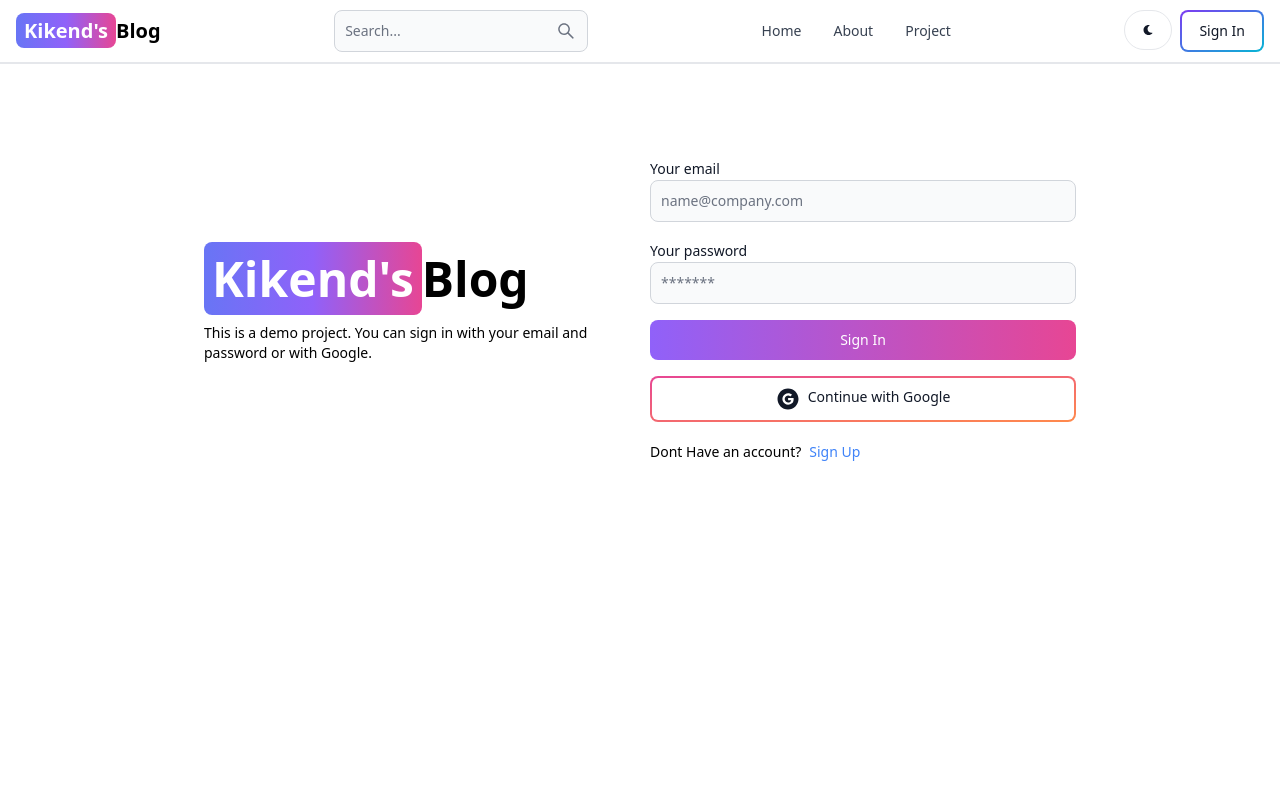
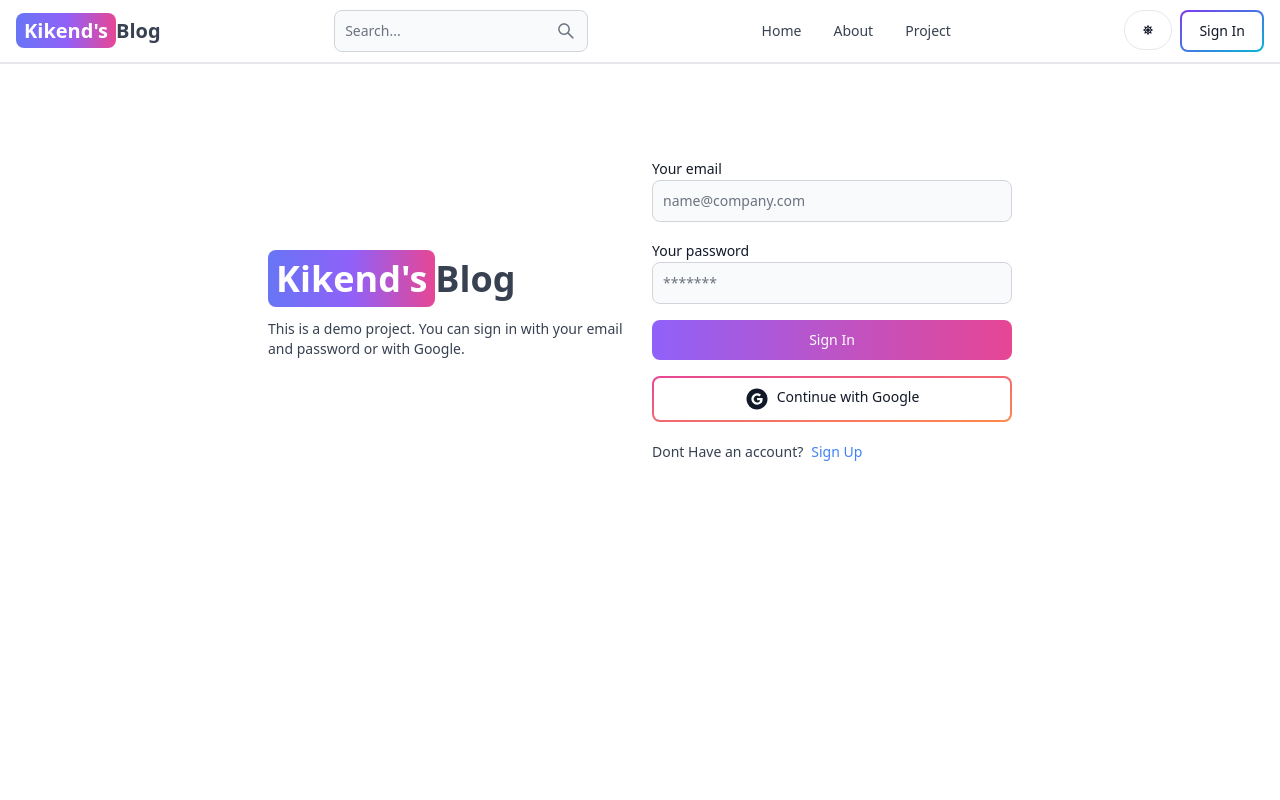
Before and after one commit to kike-Pinto/mern-blog, a React (Vite) app in the folder client/: page /sign-in in a window 1280 px wide. Shown: the top 800 px of the page. Built offline with nearby package versions, Linux system fonts and the light colour scheme; no server answers.

Commit message:
complete dark mode functionality

```diff
--- a/client/src/components/Header.jsx
+++ b/client/src/components/Header.jsx
@@ -2,11 +2,14 @@
 import { Button, Navbar, TextInput, Dropdown, Avatar } from 'flowbite-react'
 import { Link, useLocation } from 'react-router-dom'
 import { AiOutlineSearch } from 'react-icons/ai'
-import { FaMoon } from 'react-icons/fa'
-import { useSelector } from 'react-redux'
+import { FaMoon, FaSun } from 'react-icons/fa'
+import { useSelector, useDispatch } from 'react-redux'
+import { toogleTheme } from '../redux/theme/themeSlice'
 
 const Header = () => {
   const { currentUser } = useSelector((state) => state.user)
+  const { theme } = useSelector((state) => state.theme)
+  const dispatch = useDispatch()
   const path = useLocation().pathname
   return (
     <Navbar className='border-b-2'>
@@ -31,8 +34,13 @@
         <AiOutlineSearch />
       </Button>
       <div className='flex gap-2 md:order-2'>
-        <Button className='w-12 h-10 hidden sm:inline' color='gray' pill>
-          <FaMoon />
+        <Button
+          className='w-12 h-10 hidden sm:inline'
+          color='gray'
+          pill
+          onClick={() => dispatch(toogleTheme())}
+        >
+          {theme === 'light' ? <FaSun /> : <FaMoon />}
         </Button>
         {currentUser ? (
           <Dropdown
--- /dev/null
+++ b/client/src/components/ThemeProvider.jsx
@@ -0,0 +1,15 @@
+import React from 'react'
+import { useSelector } from 'react-redux'
+
+const ThemeProvider = ({ children }) => {
+  const { theme } = useSelector((state) => state.theme)
+  return (
+    <div className={theme}>
+      <div className='bg-white text-gray-700 dark:text-gray-200 dark:bg-[rgb(16,23,42)]'>
+        {children}
+      </div>
+    </div>
+  )
+}
+
+export default ThemeProvider
--- a/client/src/main.jsx
+++ b/client/src/main.jsx
@@ -5,11 +5,14 @@
 import { store, persistor } from './redux/store.js'
 import { Provider } from 'react-redux'
 import { PersistGate } from 'redux-persist/integration/react'
+import ThemeProvider from './components/ThemeProvider.jsx'
 
 ReactDOM.createRoot(document.getElementById('root')).render(
   <PersistGate persistor={persistor}>
     <Provider store={store}>
-      <App />
+      <ThemeProvider>
+        <App />
+      </ThemeProvider>
     </Provider>
   </PersistGate>
 )
--- a/client/src/pages/SignIn.jsx
+++ b/client/src/pages/SignIn.jsx
@@ -45,10 +45,10 @@
   }
   return (
     <div className='min-h-screen mt-20'>
-      <div className='flex p-3 max-w-4xl mx-auto flex-col md:flex-row md:items-center gap-5'>
+      <div className='flex p-3 max-w-3xl mx-auto flex-col md:flex-row md:items-center gap-6'>
         {/* left side */}
         <div className='flex-1'>
-          <Link to='/' className='font-bold dark:text-white text-5xl'>
+          <Link to='/' className='font-bold dark:text-white text-4xl'>
             <span className='px-2 py-1 bg-gradient-to-r from-indigo-500 via-purple-500 to-pink-500 rounded-lg text-white'>
               Kikend&apos;s
             </span>
--- a/client/src/redux/store.js
+++ b/client/src/redux/store.js
@@ -1,10 +1,12 @@
 import { configureStore, combineReducers } from '@reduxjs/toolkit'
 import userReducer from './user/userSlice'
+import themeReducer from './theme/themeSlice'
 import { persistReducer, persistStore } from 'redux-persist'
 import storage from 'redux-persist/lib/storage'
 
 const rootReducer = combineReducers({
   user: userReducer,
+  theme: themeReducer,
 })
 
 const persistConfig = {
--- /dev/null
+++ b/client/src/redux/theme/themeSlice.js
@@ -0,0 +1,19 @@
+import { createSlice } from '@reduxjs/toolkit'
+
+const initialState = {
+  theme: 'light',
+}
+
+const themeSlice = createSlice({
+  name: 'theme',
+  initialState,
+  reducers: {
+    toogleTheme: (state) => {
+      state.theme = state.theme === 'light' ? 'dark' : 'light'
+    },
+  },
+})
+
+export const { toogleTheme } = themeSlice.actions
+
+export default themeSlice.reducer
```
